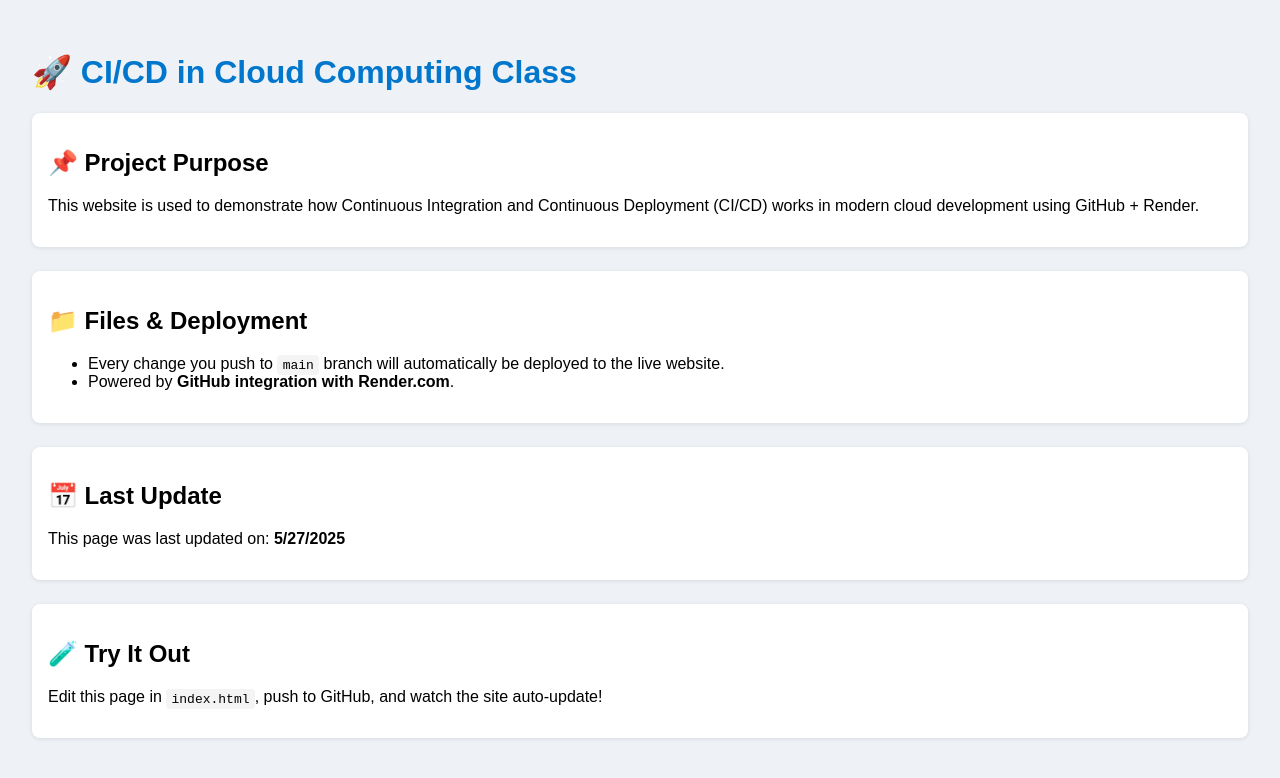
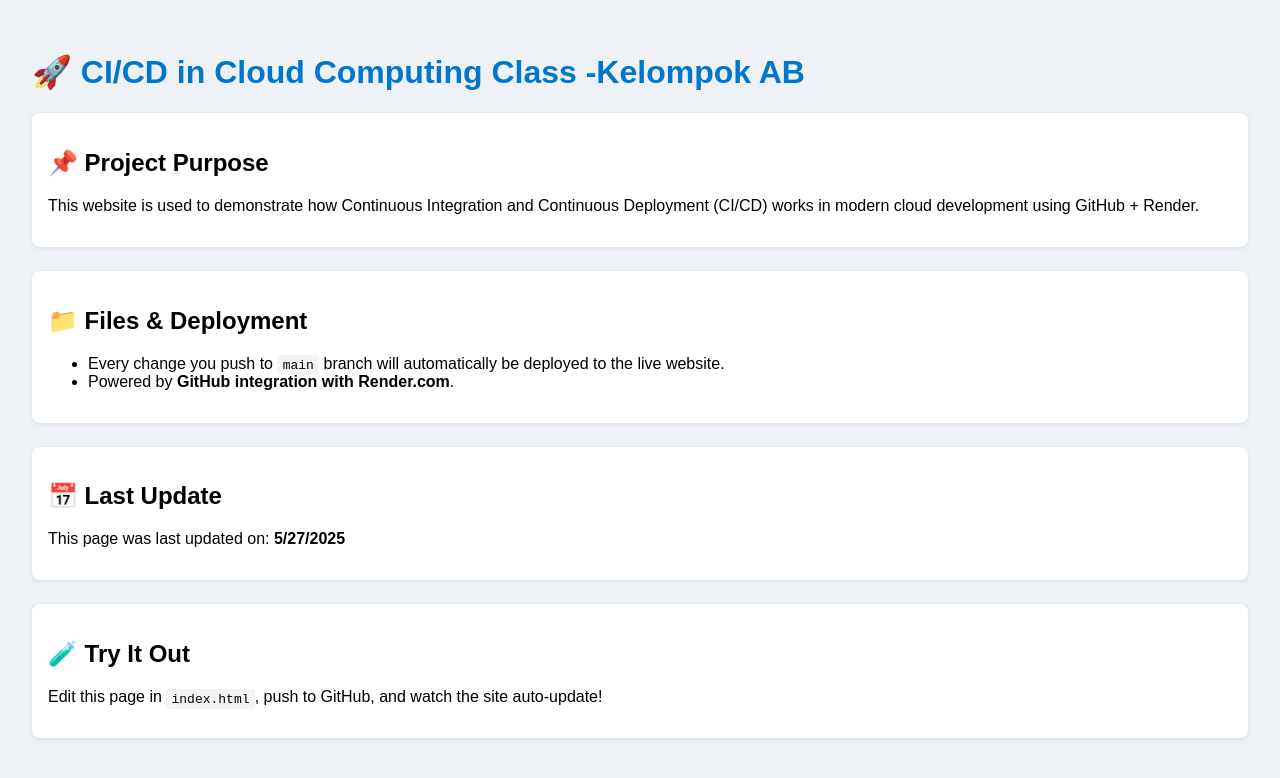
Before and after one commit to riskiana/riskiana.github.io, a plain HTML site: page index.html in a window 1280 px wide. Drawn offline with Linux system fonts and the light colour scheme.

Commit message:
update index.html

```diff
--- a/index.html
+++ b/index.html
@@ -29,7 +29,7 @@
   </style>
 </head>
 <body>
-  <h1>🚀 CI/CD in Cloud Computing Class</h1>
+  <h1>🚀 CI/CD in Cloud Computing Class -Kelompok AB </h1>
 
   <section>
     <h2>📌 Project Purpose</h2>
```
